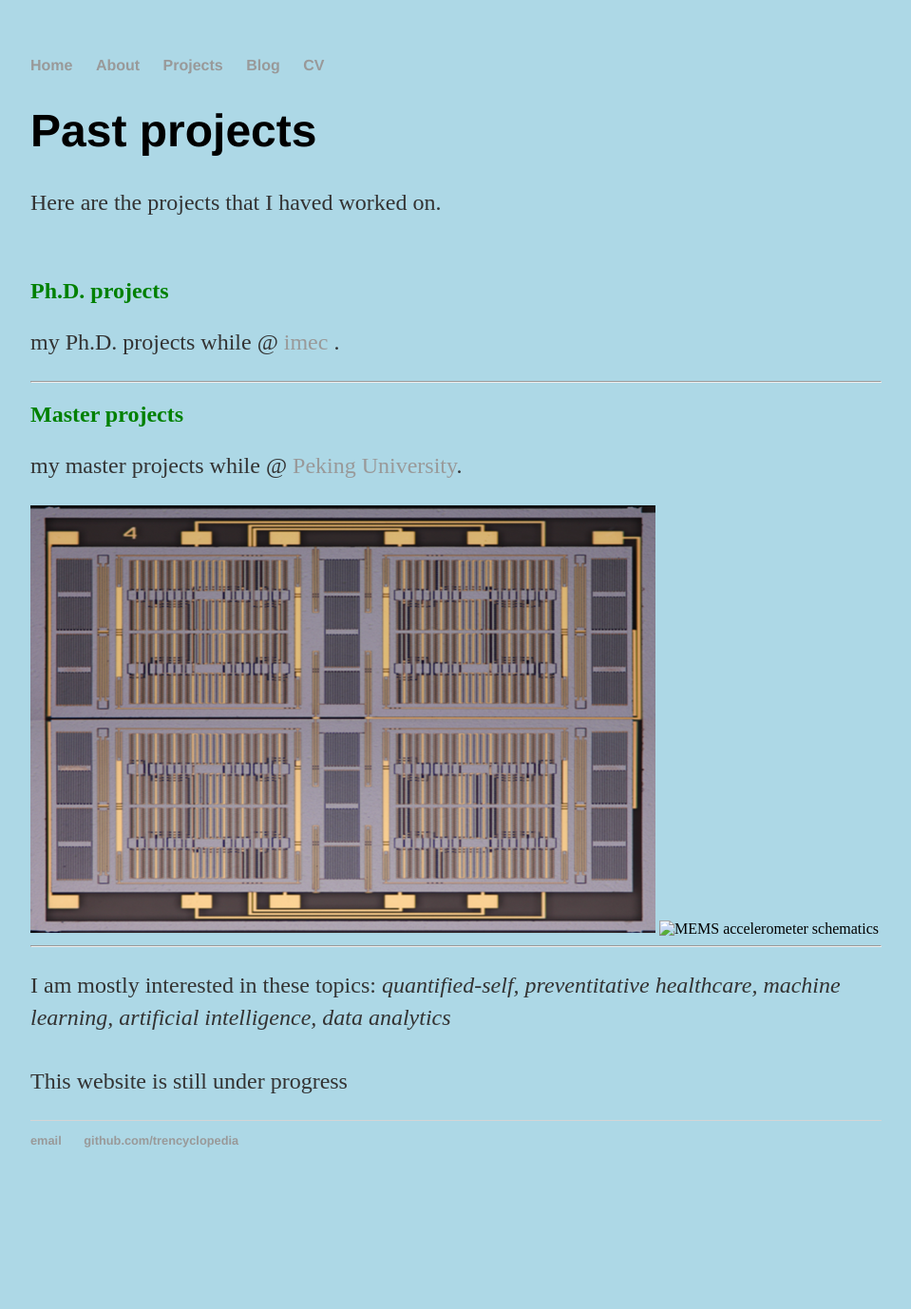
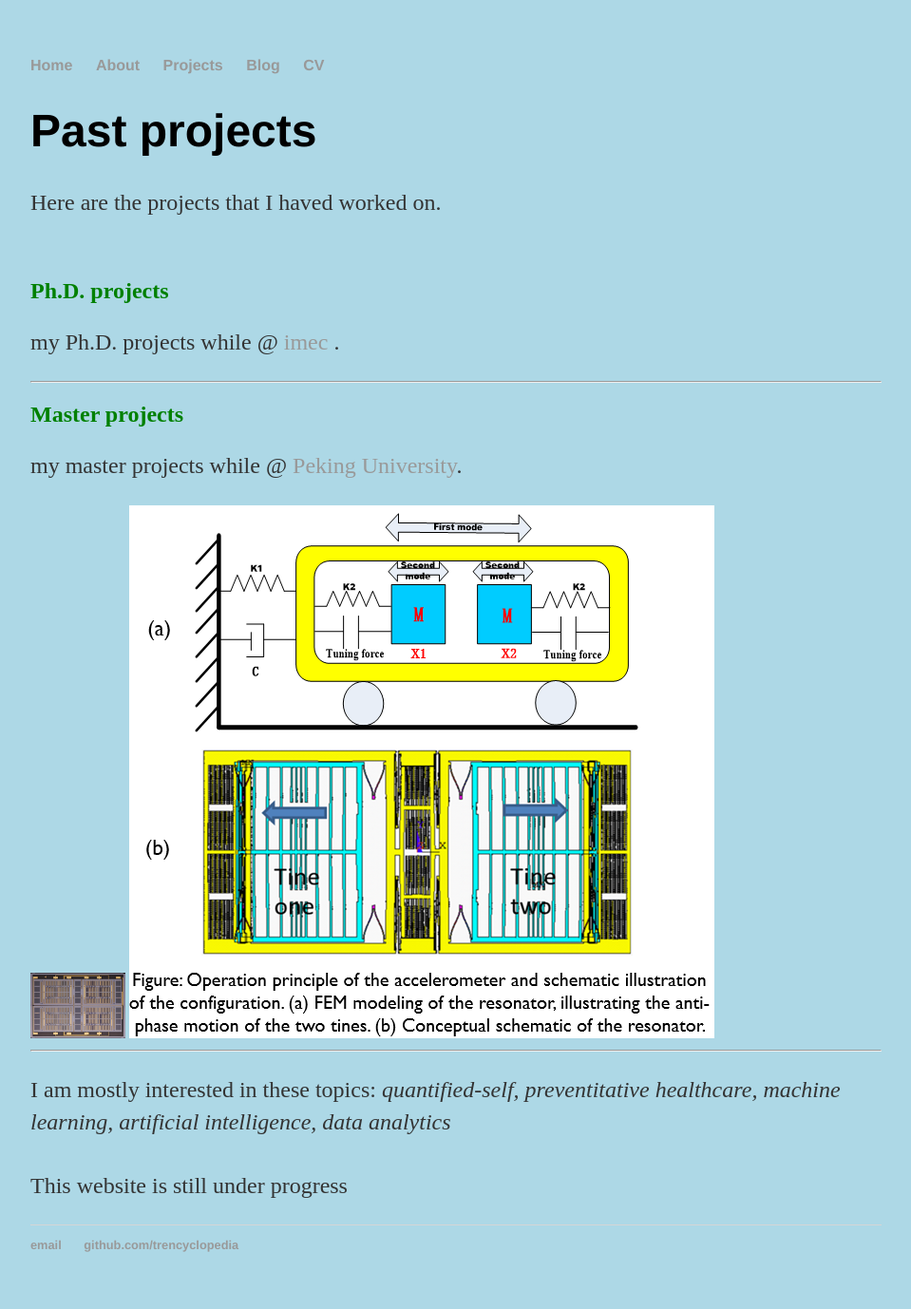
Before and after one commit to trencyclopedia/trencyclopedia.github.io, a Jekyll site: the page built from projects/index.html, in a window 1280 px wide. Shown: the whole page at 95% size, without its empty margins (160-1119 px from the left). Built offline with Jekyll 4.4.1, drawn with Linux system fonts in a browser that asks for light colours; before the commit the page ends 1268 px from its top, so only the background shows below that.

Commit message:
Update index.html

```diff
--- a/projects/index.html
+++ b/projects/index.html
@@ -17,8 +17,8 @@
 
 	<h2 style="color:green;">Master projects</h2>
 	<p>my master projects while @ <a href="https://english.pku.edu.cn/">Peking University</a>. </p>
-	<img  alt="MEMS accelerometer" src="/img/MEMS_acc_picture.png">
-	<img  alt="MEMS accelerometer schematics" src ="img/MEMS_acc.png">
+	<img width="100" alt="MEMS accelerometer" src="/img/MEMS_acc_picture.png">
+	<img  alt="MEMS accelerometer schematics" src ="/img/MEMS_acc.png">
 	<hr/>
 
 	<p>I am mostly interested in these topics: <em>quantified-self, preventitative healthcare, machine learning, artificial intelligence, data analytics</em>
```
